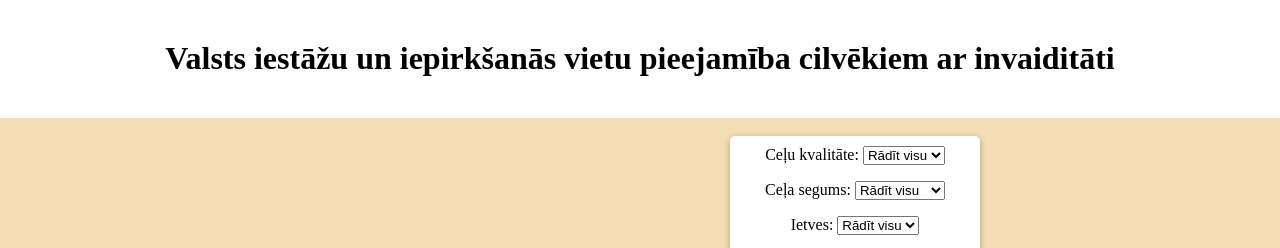
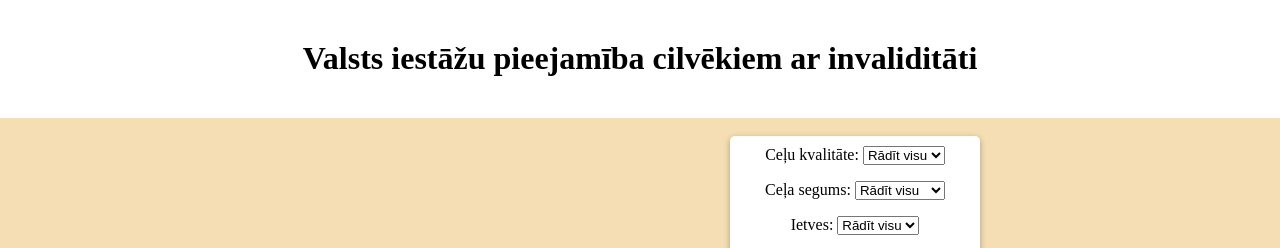
Before and after one commit to nrenars/majaslapa-ekonomika, a plain HTML site: page index.html in a window 1280 px wide. Shown: the top 248 px of the page. Drawn offline with Linux system fonts and the light colour scheme; some packages are replaced by stand-ins of ours.

Commit message:
Update index.html

```diff
--- a/index.html
+++ b/index.html
@@ -10,7 +10,7 @@
 </head>
 <body>
     <header>
-        <h1>Valsts iestāžu un iepirkšanās vietu pieejamība cilvēkiem ar invaiditāti</h1>
+        <h1>Valsts iestāžu pieejamība cilvēkiem ar invaliditāti</h1>
     </header>
 
     <main style="text-align: center;">
```
